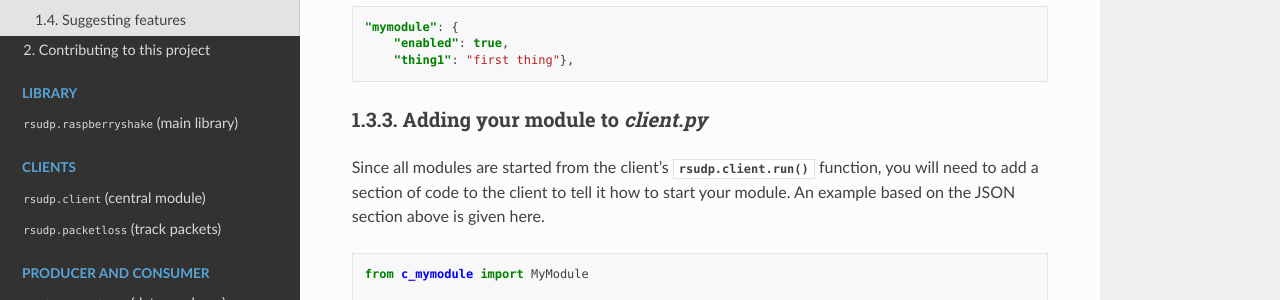
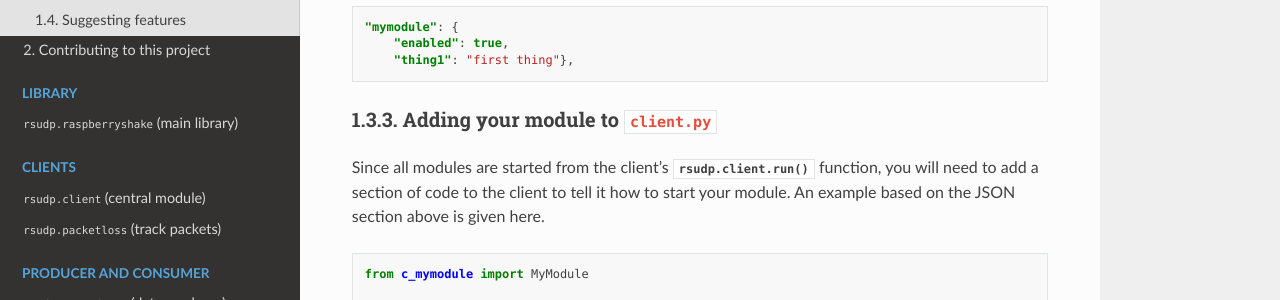
Before and after one commit to raspishake/rsudp, a Sphinx documentation site: the page built from docs/theory.rst, in a window 1280 px wide and 900 px high, scrolled down 4296 px. Shown: the part 150-450 px from the top of the window. Built offline with Sphinx 7.4.7 and the Read the Docs theme 2.0.0, drawn with Linux system fonts in a browser that asks for light colours; the version number is read from the project's files by our own code.

Commit message:
fixing format

```diff
--- a/docs/theory.rst
+++ b/docs/theory.rst
@@ -231,7 +231,7 @@ so we include the comma:
         "thing1": "first thing"},
 
 
-Adding your module to `client.py`
+Adding your module to ``client.py``
 =================================================
 
 Since all modules are started from the client's :py:func:`rsudp.client.run`
```
